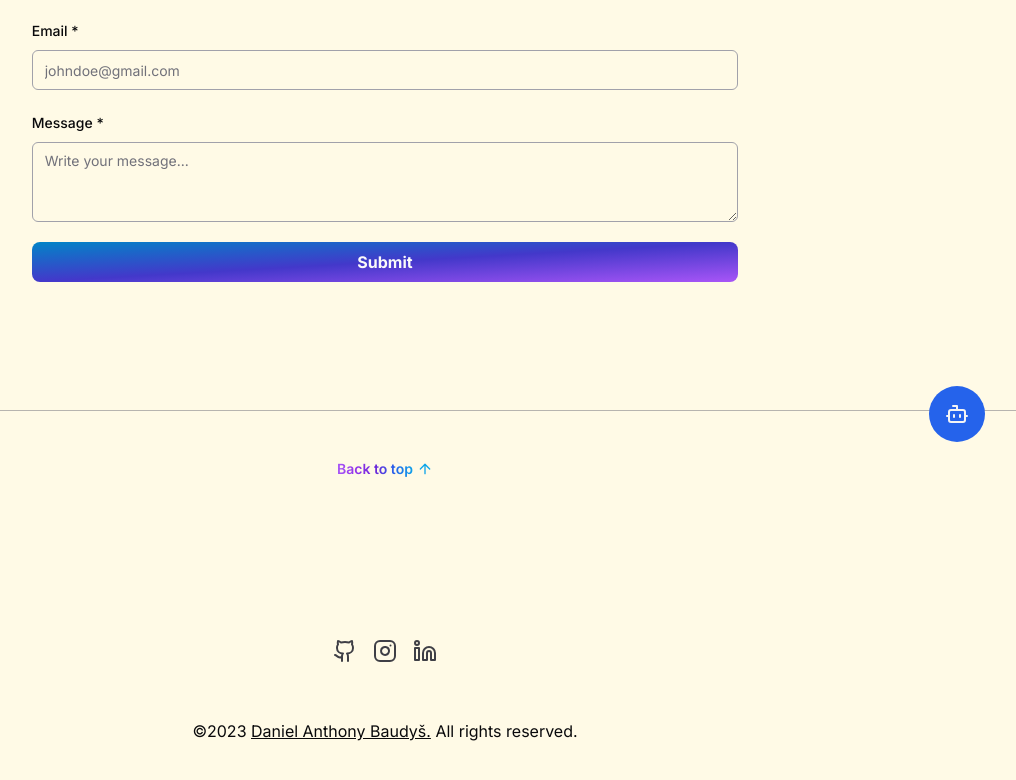
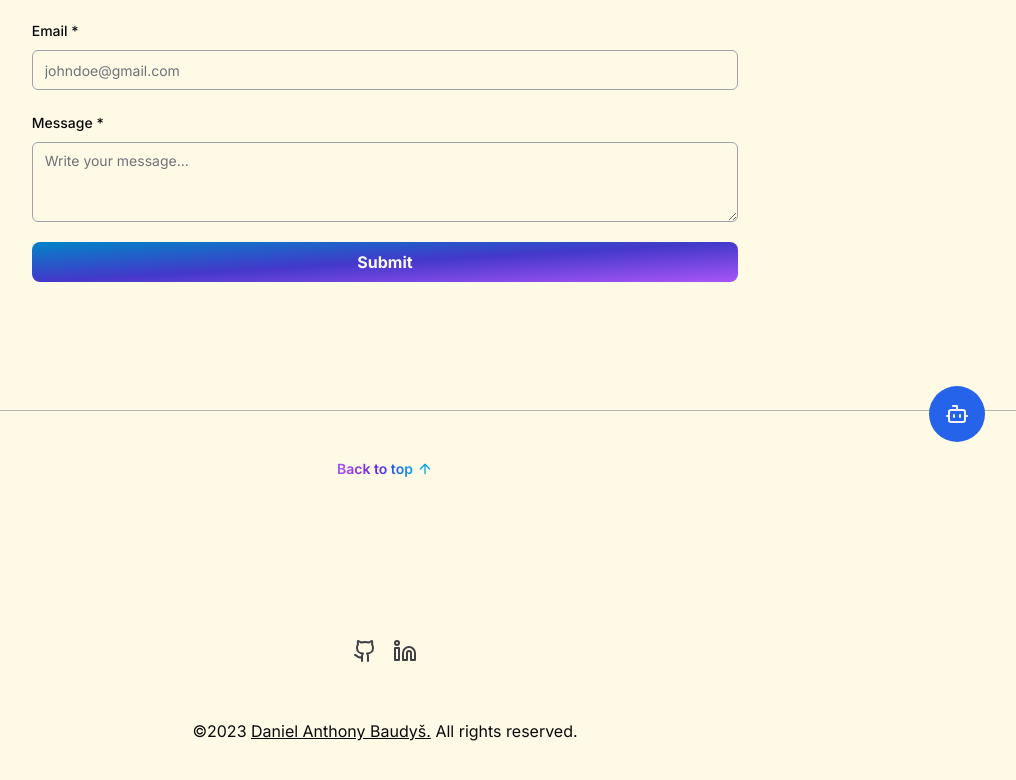
Before and after one commit to ton1czech/baudys, a Next.js app: page /contact in a window 1280 px wide. Shown: the part 318-1098 px from the top of the page, without its empty margins (255-1271 px from the left). Built offline with nearby package versions, Linux system fonts and the light colour scheme; what react-chatbot-kit would draw is missing.

Commit message:
❌REMOVED: ig icon

```diff
--- a/components/footer/footer.tsx
+++ b/components/footer/footer.tsx
@@ -53,13 +53,6 @@ export const Footer = () => {
           </div>
           <div onMouseEnter={setIsHovering} onMouseLeave={setIsNotHovering}>
             <FooterIcon
-              name='instagram'
-              icon={Instagram}
-              href='https://www.instagram.com/ton1czech/'
-            />
-          </div>
-          <div onMouseEnter={setIsHovering} onMouseLeave={setIsNotHovering}>
-            <FooterIcon
               name='linkedin'
               icon={Linkedin}
               href='https://www.linkedin.com/in/ton1czech/'
```
